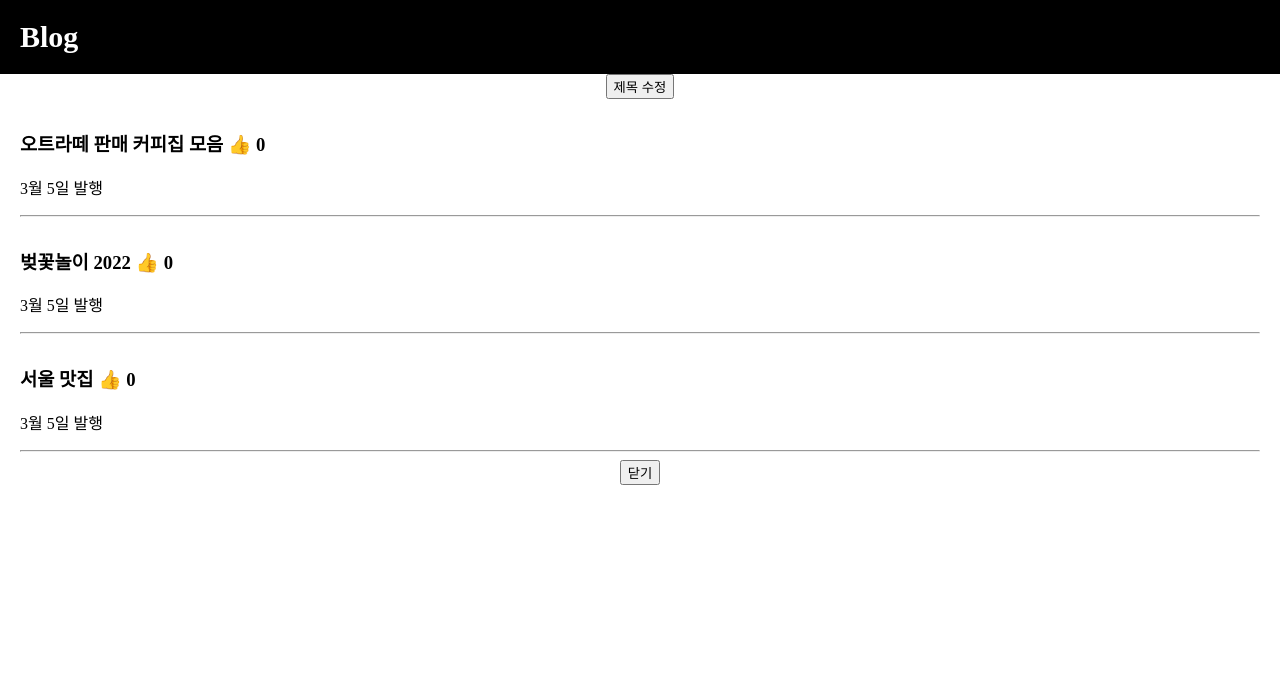
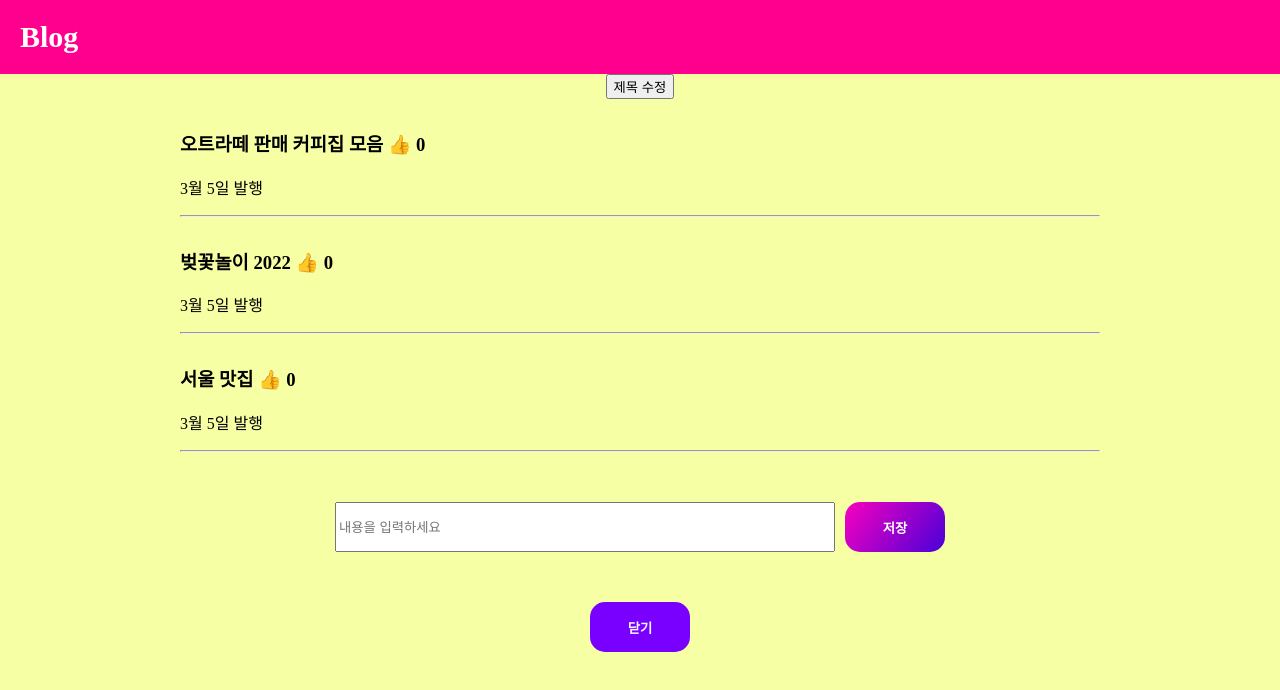
Before and after one commit to kalmtalyst/blog-ex, a React (Create React App) app: page / in a window 1280 px wide. Shown: the top 690 px of the page. Built offline with nearby package versions, Linux system fonts and the light colour scheme.

Commit message:
feat: make post UI

```diff
--- a/src/App.css
+++ b/src/App.css
@@ -3,6 +3,7 @@
 }
 body {
   font-family: 'nanumsquare';
+  background-color: #F6FFA4;
 }
 .nav-bar {
   display: flex;
@@ -11,10 +12,14 @@ body {
   color: #ffffff;
   font-weight: 600;
   font-size: 20px;
-  background-color: black;
+  background-color: #FF008E;
 }
 .nav-bar h1 {
   margin: 0;
+}
+.post-box {
+  width: 960px;
+  margin: 0 auto;
 }
 .post-list {
   margin-top: 30px;
@@ -23,8 +28,43 @@ body {
   padding-right: 20px;
 }
 .modal {
-  width: 100%;
-  margin-top: 20px;;
+  margin: 0 auto 50px;
+  width: 500px;
   padding: 20px;
-  background: beige;
+  color: #ffffff;
+  background: #5800FF;
 }
+.closing-btn {
+  margin: 50px 20px;
+  width: 100px;
+  height: 50px;
+  border: none;
+  color: #ffffff;
+  font-weight: bold;
+  border-radius: 15px;
+  cursor: pointer;
+  background-color: #7900FF;
+}
+.write-box {
+  margin: 50px auto 0;
+  display: flex;
+  justify-content: center;
+  text-align: center;
+}
+.write-box input {
+  box-sizing: border-box;
+  width: 500px;
+  height: 50px;
+}
+.write-box button{
+  cursor: pointer;
+  color: #ffffff;
+  font-weight: bold;
+  border: none;
+  border-radius: 15px;
+  width: 100px;
+  height: 50px;
+  margin-left: 10px;
+  background: linear-gradient(127deg,#F900BF, #4700D8) ;
+
+}
--- a/src/App.js
+++ b/src/App.js
@@ -10,6 +10,7 @@ function App() {
   let [likes, setLikes] = useState(0);
   let [modal, setModal] = useState(false);
   let [clickedTitle, setClickedTitle] = useState(0);
+  let [text, setNewText] = useState("");
 
   const addLike = () => {
     setLikes(likes + 1);
@@ -19,17 +20,23 @@ function App() {
     newTitle[0] = "팝업스토어 방문기";
     setTitle(newTitle);
   };
+
+  const addNewText = () => {
+    const copiedTitle = [...title];
+    copiedTitle.unshift(text);
+    setTitle(copiedTitle);
+  };
   return (
     <div className="App">
       <section className="nav-bar">
         <h1>Blog</h1>
       </section>
       <button onClick={editTitle}>제목 수정</button>
-      <section>
+      <section className="post-box">
         {title.map((title, i) => (
           <div
             className="post-list"
-            key={title}
+            key={i}
             onClick={(e) => {
               setModal(true);
               setClickedTitle(i);
@@ -66,7 +73,19 @@ function App() {
       >
         Button3
       </button> */}
+
+      <div className="write-box">
+        <input
+          type="text"
+          placeholder="내용을 입력하세요"
+          onChange={(e) => {
+            setNewText(e.target.value);
+          }}
+        />
+        <button onClick={addNewText}>저장</button>
+      </div>
       <button
+        className="closing-btn"
         onClick={() => {
           setModal(false);
         }}
```
